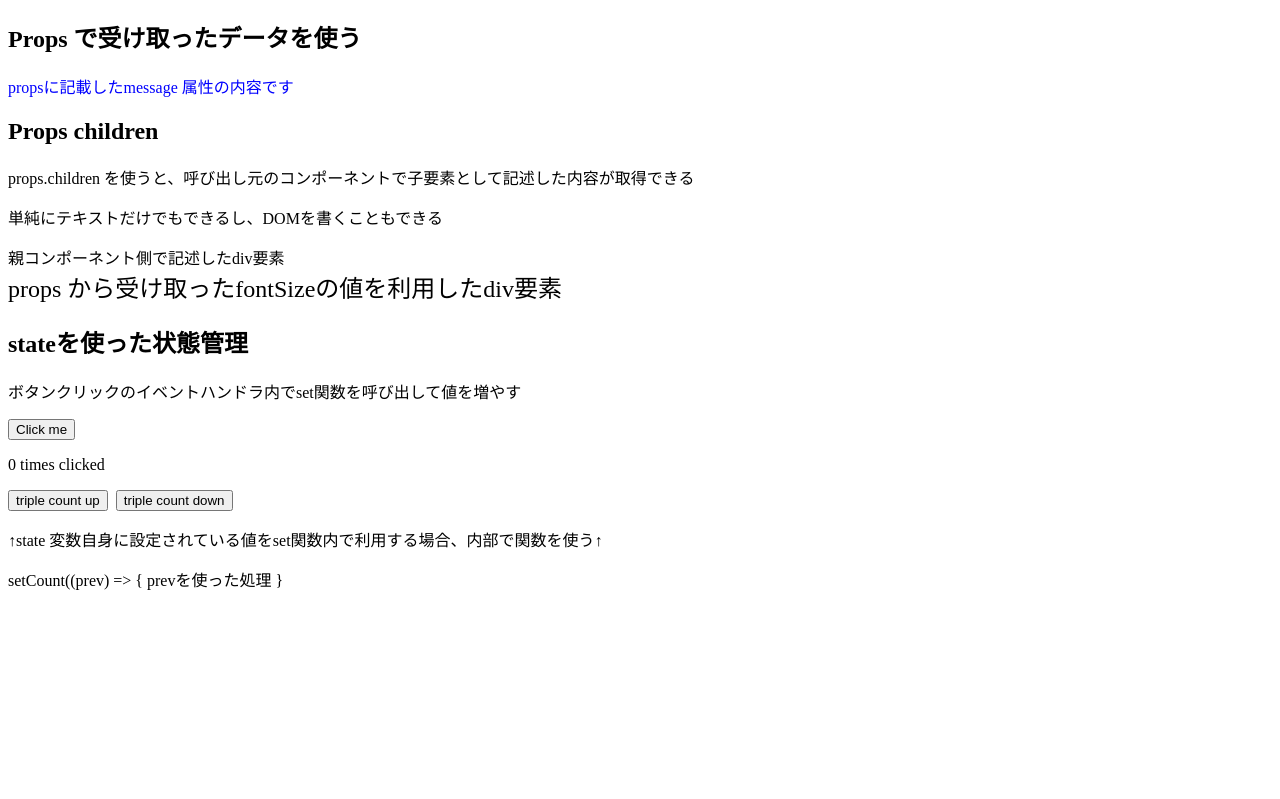
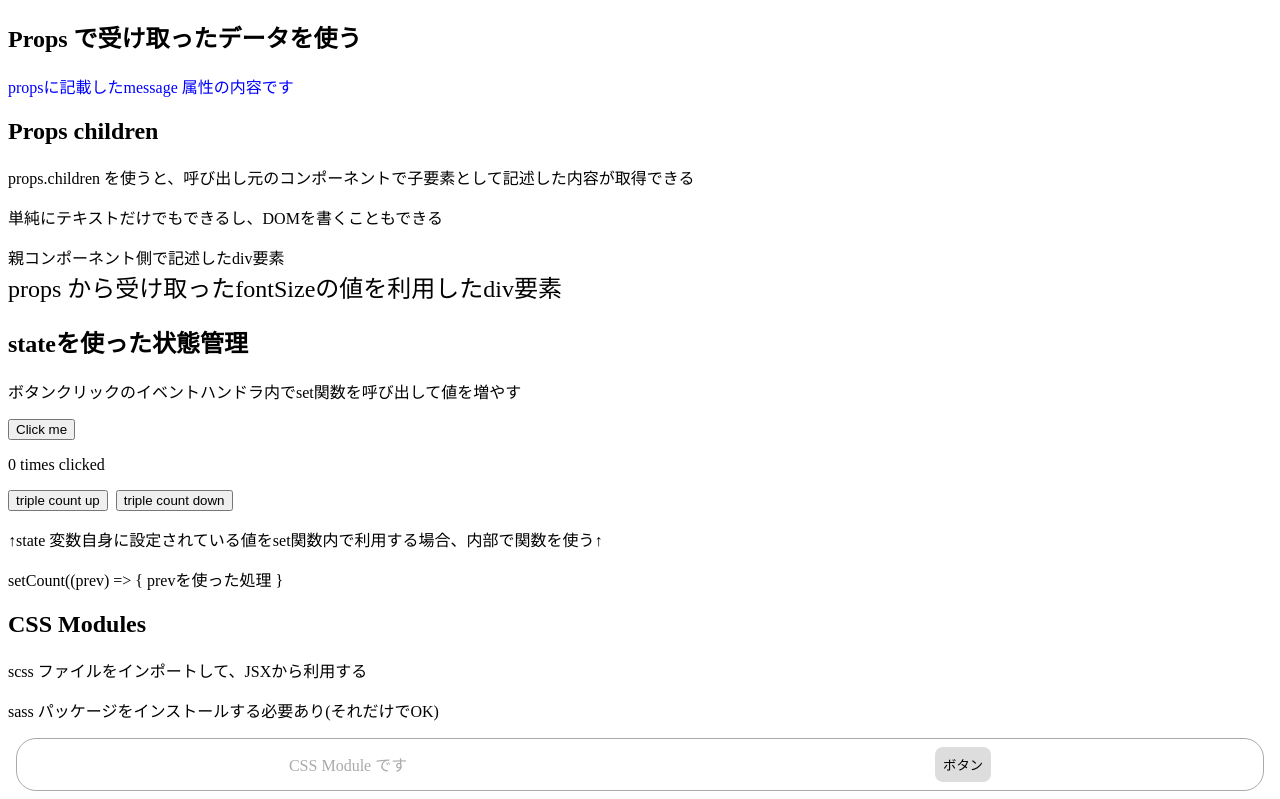
Before and after one commit to y-uchiida/react_training001, a React (Create React App) app: page / in a window 1280 px wide. Shown: the part 658-1457 px from the top of the page. Before the commit the page ends 1265 px from the top, so only its background shows below. Built offline with nearby package versions, Linux system fonts and the light colour scheme.

Commit message:
CSS Modules でのCss適用例

```diff
--- a/package.json
+++ b/package.json
@@ -9,6 +9,7 @@
     "react": "^18.2.0",
     "react-dom": "^18.2.0",
     "react-scripts": "5.0.1",
+    "sass": "^1.54.0",
     "web-vitals": "^2.1.4"
   },
   "scripts": {
--- a/src/App.jsx
+++ b/src/App.jsx
@@ -5,6 +5,7 @@ import {SetCSSStyles} from './components/SetCSSStyles'
 import {MessageFromProps} from './components/MessageFromProps'
 import {ChildrenOfProps} from './components/ChildrenOfProps'
 import {ClickCount} from './components/ClickCount'
+import {CSSModules} from './components/CSSModules'
 
 /* render に渡す関数を宣言、これをコンポーネントとして扱う */
 /* export をつけて宣言することで、別ファイルから読み込むことができるようになる */
@@ -26,6 +27,8 @@ export const App = () => {
       </ChildrenOfProps>
 
       <ClickCount></ClickCount>
+
+      <CSSModules></CSSModules>
     </>
   );
 };
--- /dev/null
+++ b/src/components/CSSModules.jsx
@@ -0,0 +1,22 @@
+/* CSS Module の読み込み
+ * import classes from '<対応するCSSモジュールファイル>'
+ * 実際にクラスを適用する場合は、classes.<クラス名>を記述する
+ */
+import classes from "./CSSModules.module.scss";
+
+export const CSSModules = () => {
+  return (
+    <>
+      <h2>CSS Modules</h2>
+      <p>scss ファイルをインポートして、JSXから利用する</p>
+      <p>sass パッケージをインストールする必要あり(それだけでOK)</p>
+      <div className={classes.container}>
+        {/* className={classes.<クラス名>} で、CSSモジュール内で
+         * 記述したクラスを設定できる
+         */}
+        <p className={classes.title}>CSS Module です</p>
+        <button className={classes.button}>ボタン</button>
+      </div>
+    </>
+  );
+};
--- /dev/null
+++ b/src/components/CSSModules.module.scss
@@ -0,0 +1,32 @@
+/* CSS Module
+ * css ファイルを作成し、それをコンポーネント側に読み込みさせる
+ * コンポーネントごとにcss ファイルを分けて作成することが一般的
+ * <コンポーネント名>.module.scss のような名称にする
+ */
+
+.container {
+	border: solid 1px #aaa;
+	border-radius: 20px;
+	padding: 8px;
+	margin: 8px;
+	display: flex;
+	justify-content: space-around;
+	align-items: center;
+}
+
+.title {
+	margin: 0;
+	color: #aaa;
+}
+
+.button {
+	background-color: #ddd;
+	border: none;
+	padding: 8px;
+	border-radius: 8px;
+	&:hover {
+		background-color: #aaa;
+		color:#fff;
+		cursor: pointer;
+	}
+}
```
Also changed, not shown: 1 other file (tests, documents, lock files or other folders).
